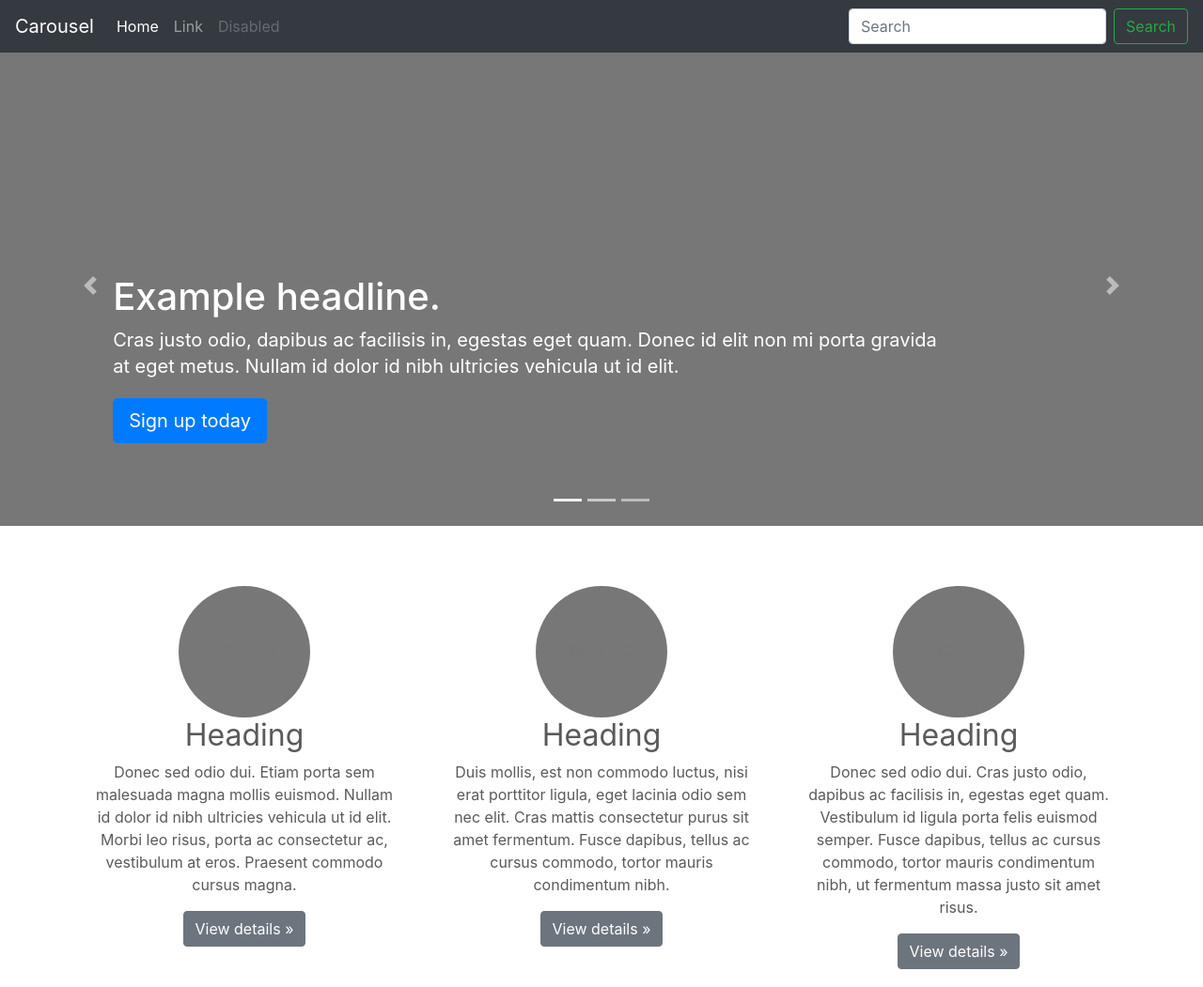
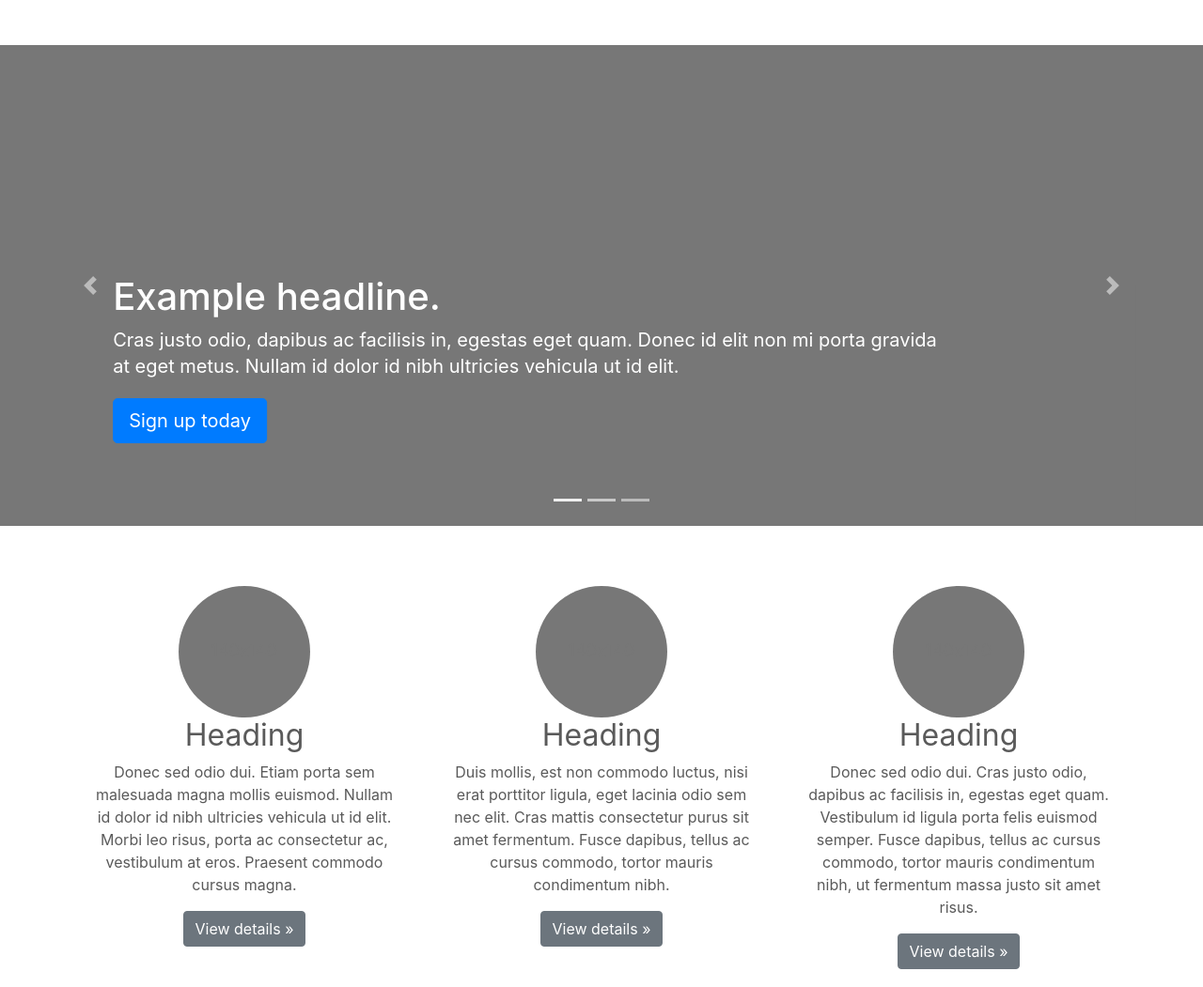
Before and after one commit to k8sdesiredstate/k8sdesiredstate.github.io, a plain HTML site: page index.html in a window 1280 px wide. Shown: the top 1051 px of the page at 94% size. Drawn offline with Linux system fonts and the light colour scheme.

Commit message:
Removed top navbar

```diff
--- a/index.html
+++ b/index.html
@@ -32,31 +32,6 @@
     <link href="carousel.css" rel="stylesheet">
   </head>
   <body>
-    <header>
-  <nav class="navbar navbar-expand-md navbar-dark fixed-top bg-dark">
-    <a class="navbar-brand" href="#">Carousel</a>
-    <button class="navbar-toggler" type="button" data-toggle="collapse" data-target="#navbarCollapse" aria-controls="navbarCollapse" aria-expanded="false" aria-label="Toggle navigation">
-      <span class="navbar-toggler-icon"></span>
-    </button>
-    <div class="collapse navbar-collapse" id="navbarCollapse">
-      <ul class="navbar-nav mr-auto">
-        <li class="nav-item active">
-          <a class="nav-link" href="#">Home <span class="sr-only">(current)</span></a>
-        </li>
-        <li class="nav-item">
-          <a class="nav-link" href="#">Link</a>
-        </li>
-        <li class="nav-item">
-          <a class="nav-link disabled" href="#" tabindex="-1" aria-disabled="true">Disabled</a>
-        </li>
-      </ul>
-      <form class="form-inline mt-2 mt-md-0">
-        <input class="form-control mr-sm-2" type="text" placeholder="Search" aria-label="Search">
-        <button class="btn btn-outline-success my-2 my-sm-0" type="submit">Search</button>
-      </form>
-    </div>
-  </nav>
-</header>
 
 <main role="main">
 
```
